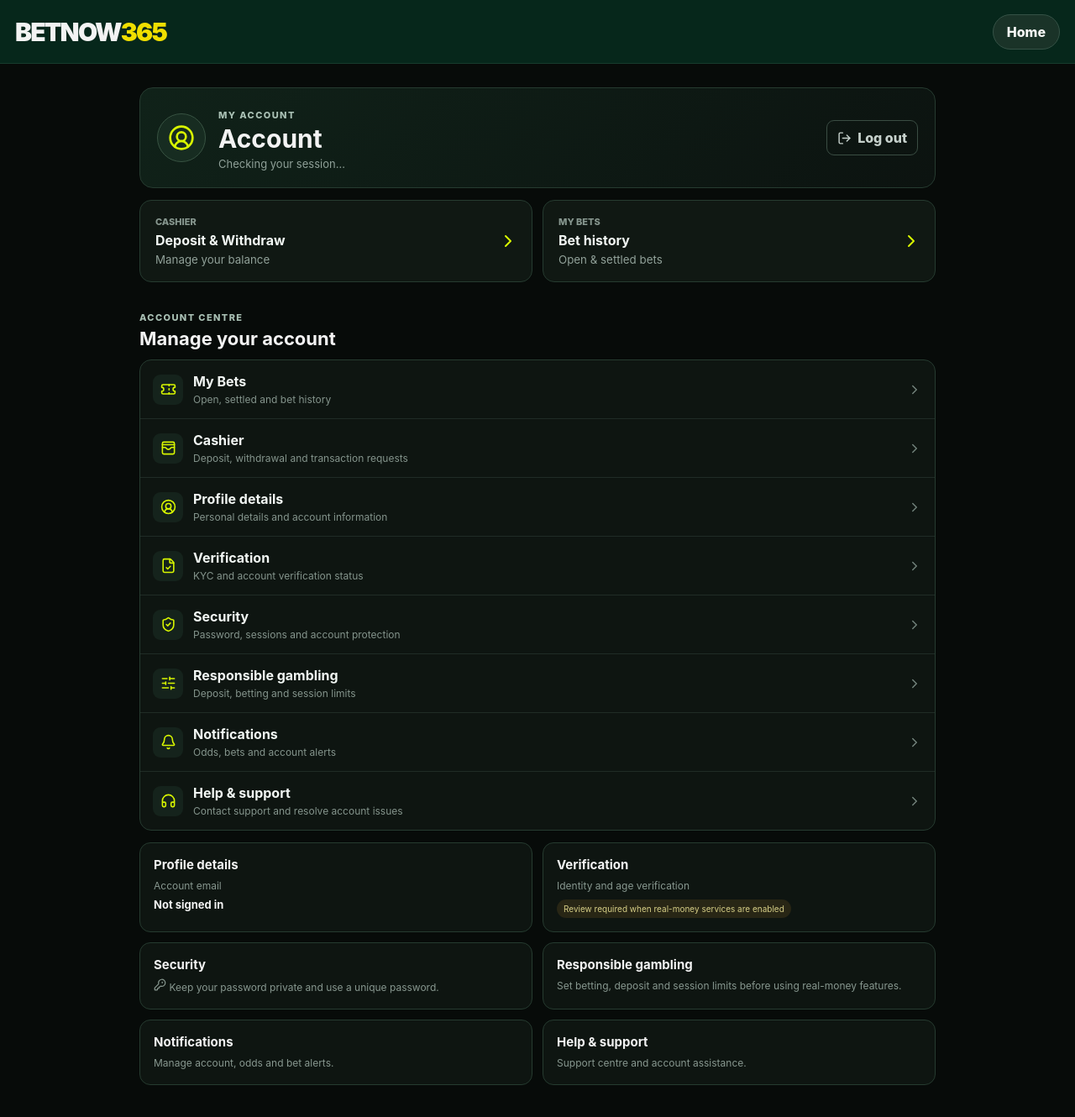
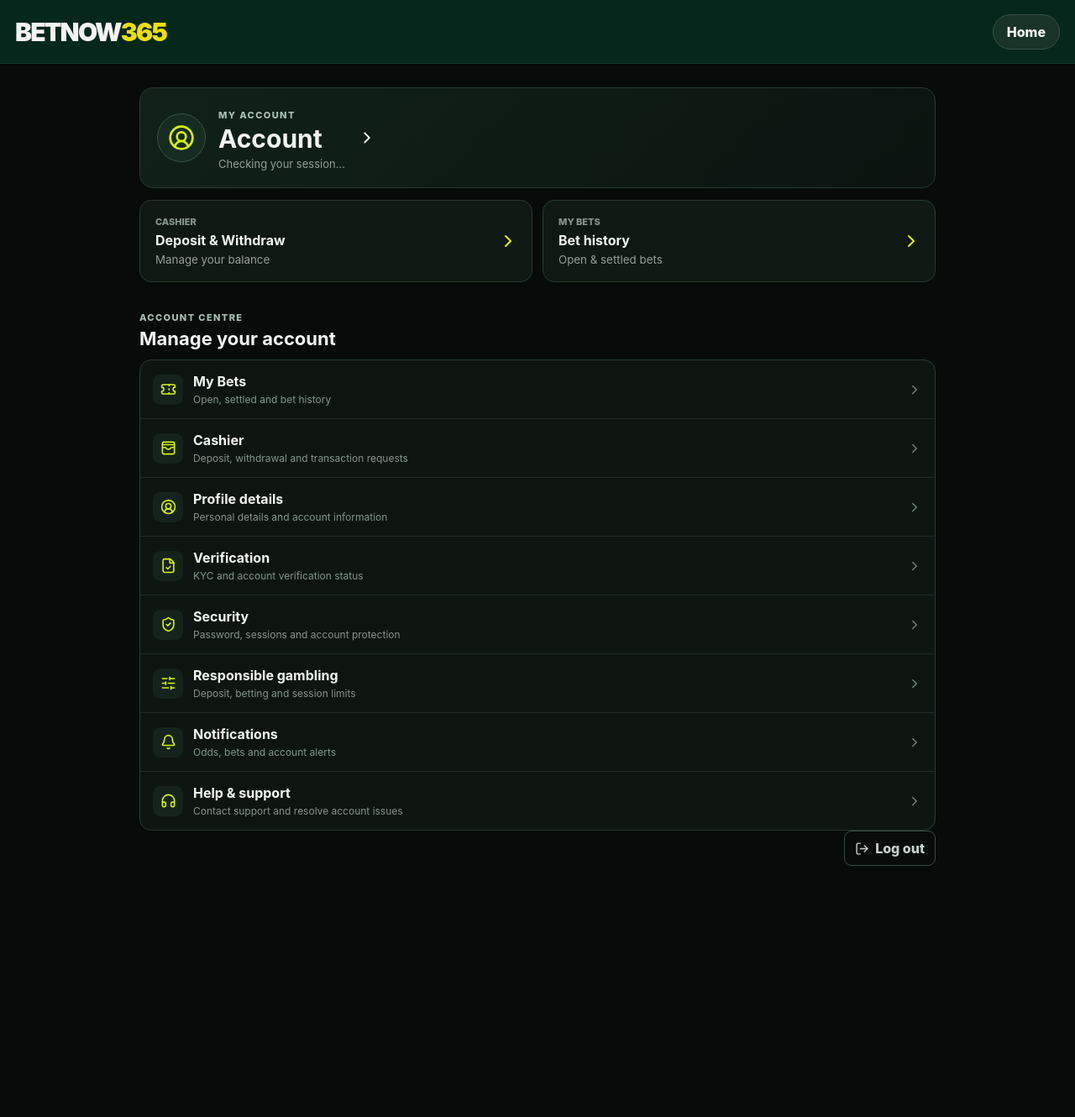
Before and after one commit to testertestjusttest-ai/Bet-365, a Next.js app: page /account in a window 1280 px wide. Shown: the top 1330 px of the page at 84% size. After the commit the page ends 1131 px from the top, so only its background shows below. Built offline with nearby package versions, Linux system fonts and the light colour scheme; no server answers.

Commit message:
fix: make account menu open dedicated pages and move logout to bottom

```diff
--- a/app/account/page.tsx
+++ b/app/account/page.tsx
@@ -7,12 +7,12 @@ import {createClient} from "../../lib/supabase-browser";
 const items=[
  {href:"/bets",icon:Ticket,title:"My Bets",sub:"Open, settled and bet history"},
  {href:"/cashier",icon:WalletCards,title:"Cashier",sub:"Deposit, withdrawal and transaction requests"},
- {href:"#profile",icon:CircleUserRound,title:"Profile details",sub:"Personal details and account information"},
- {href:"#verification",icon:FileCheck,title:"Verification",sub:"KYC and account verification status"},
- {href:"#security",icon:ShieldCheck,title:"Security",sub:"Password, sessions and account protection"},
- {href:"#limits",icon:SlidersHorizontal,title:"Responsible gambling",sub:"Deposit, betting and session limits"},
- {href:"#notifications",icon:Bell,title:"Notifications",sub:"Odds, bets and account alerts"},
- {href:"#support",icon:Headphones,title:"Help & support",sub:"Contact support and resolve account issues"},
+ {href:"/account/profile",icon:CircleUserRound,title:"Profile details",sub:"Personal details and account information"},
+ {href:"/account/verification",icon:FileCheck,title:"Verification",sub:"KYC and account verification status"},
+ {href:"/account/security",icon:ShieldCheck,title:"Security",sub:"Password, sessions and account protection"},
+ {href:"/account/limits",icon:SlidersHorizontal,title:"Responsible gambling",sub:"Deposit, betting and session limits"},
+ {href:"/account/notifications",icon:Bell,title:"Notifications",sub:"Odds, bets and account alerts"},
+ {href:"/account/support",icon:Headphones,title:"Help & support",sub:"Contact support and resolve account issues"},
 ];
 
 export default function Account(){
@@ -27,11 +27,7 @@ export default function Account(){
    <div className="top-actions"><a className="login-btn" href="/">Home</a></div>
   </header>
   <div className="account-wrap">
-   <section className="account-hero">
-    <div className="account-avatar"><CircleUserRound size={32}/></div>
-    <div><span className="eyebrow">MY ACCOUNT</span><h1>Account</h1><p>{email||"Checking your session…"}</p></div>
-    <button className="account-logout" onClick={logout} disabled={signingOut}><LogOut size={17}/>{signingOut?"Signing out…":"Log out"}</button>
-   </section>
+   <a className="account-hero account-hero-link" href="/account/profile"><div className="account-avatar"><CircleUserRound size={32}/></div><div><span className="eyebrow">MY ACCOUNT</span><h1>Account</h1><p>{email||"Checking your session…"}</p></div><ChevronRight size={22}/></a>
    <section className="account-balance-grid">
     <a href="/cashier"><span>Cashier</span><b>Deposit & Withdraw</b><small>Manage your balance</small><ChevronRight/></a>
     <a href="/bets"><span>My Bets</span><b>Bet history</b><small>Open & settled bets</small><ChevronRight/></a>
@@ -40,14 +36,7 @@ export default function Account(){
    <section className="account-menu">
     {items.map(({href,icon:Icon,title,sub})=><a className="account-menu-row" href={href} key={title}><span className="account-menu-icon"><Icon size={19}/></span><span><b>{title}</b><small>{sub}</small></span><ChevronRight size={18}/></a>)}
    </section>
-   <section className="account-panels">
-    <article id="profile"><h3>Profile details</h3><p>Account email</p><b>{email||"Not signed in"}</b></article>
-    <article id="verification"><h3>Verification</h3><p>Identity and age verification</p><span className="account-status">Review required when real-money services are enabled</span></article>
-    <article id="security"><h3>Security</h3><p><KeyRound size={15}/> Keep your password private and use a unique password.</p></article>
-    <article id="limits"><h3>Responsible gambling</h3><p>Set betting, deposit and session limits before using real-money features.</p></article>
-    <article id="notifications"><h3>Notifications</h3><p>Manage account, odds and bet alerts.</p></article>
-    <article id="support"><h3>Help & support</h3><p>Support centre and account assistance.</p></article>
-   </section>
+   <section className="account-logout-panel"><button className="account-logout account-logout-bottom" onClick={logout} disabled={signingOut}><LogOut size={17}/>{signingOut?"Signing out…":"Log out"}</button></section>
   </div>
  </main>;
 }
```
